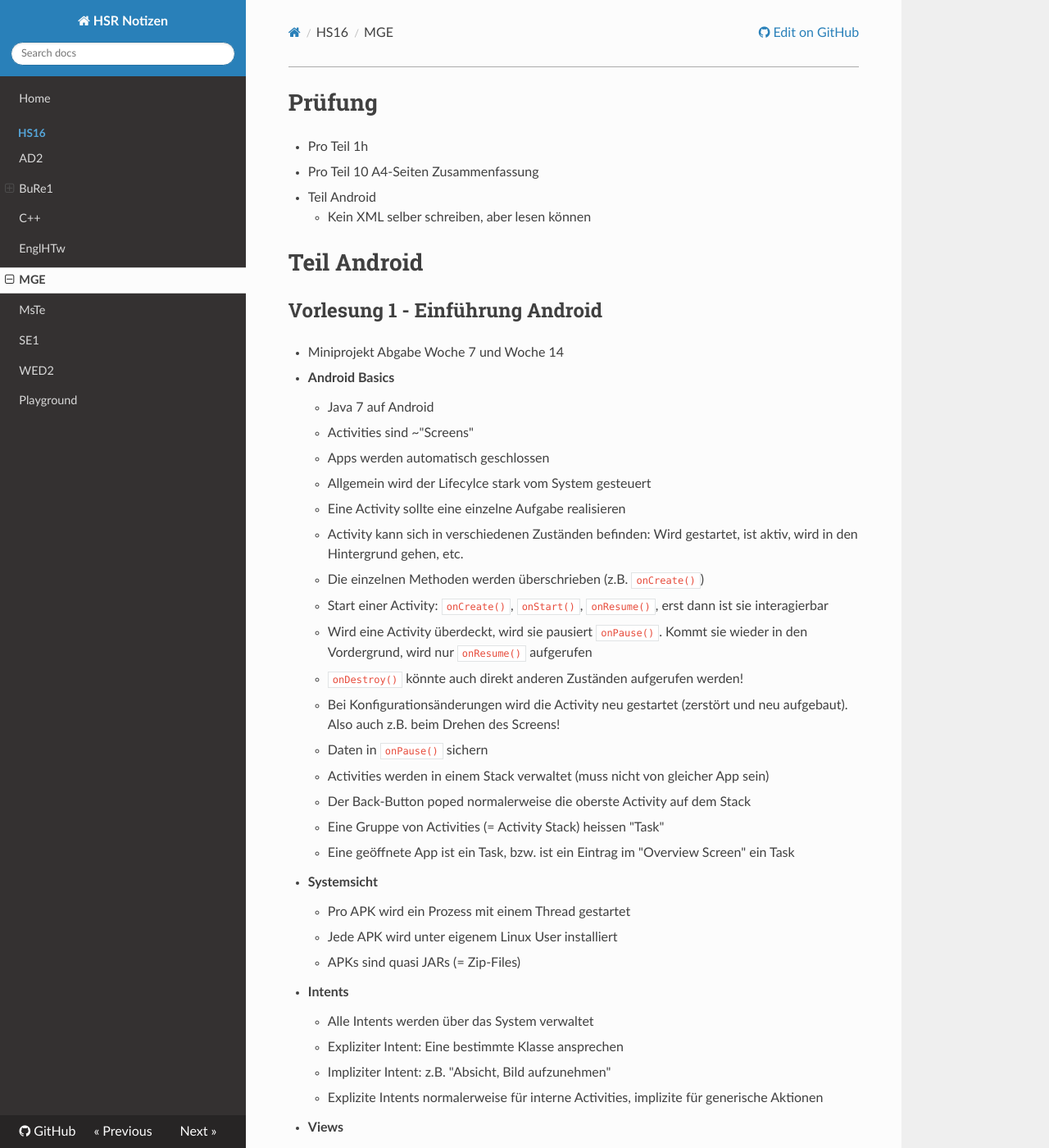
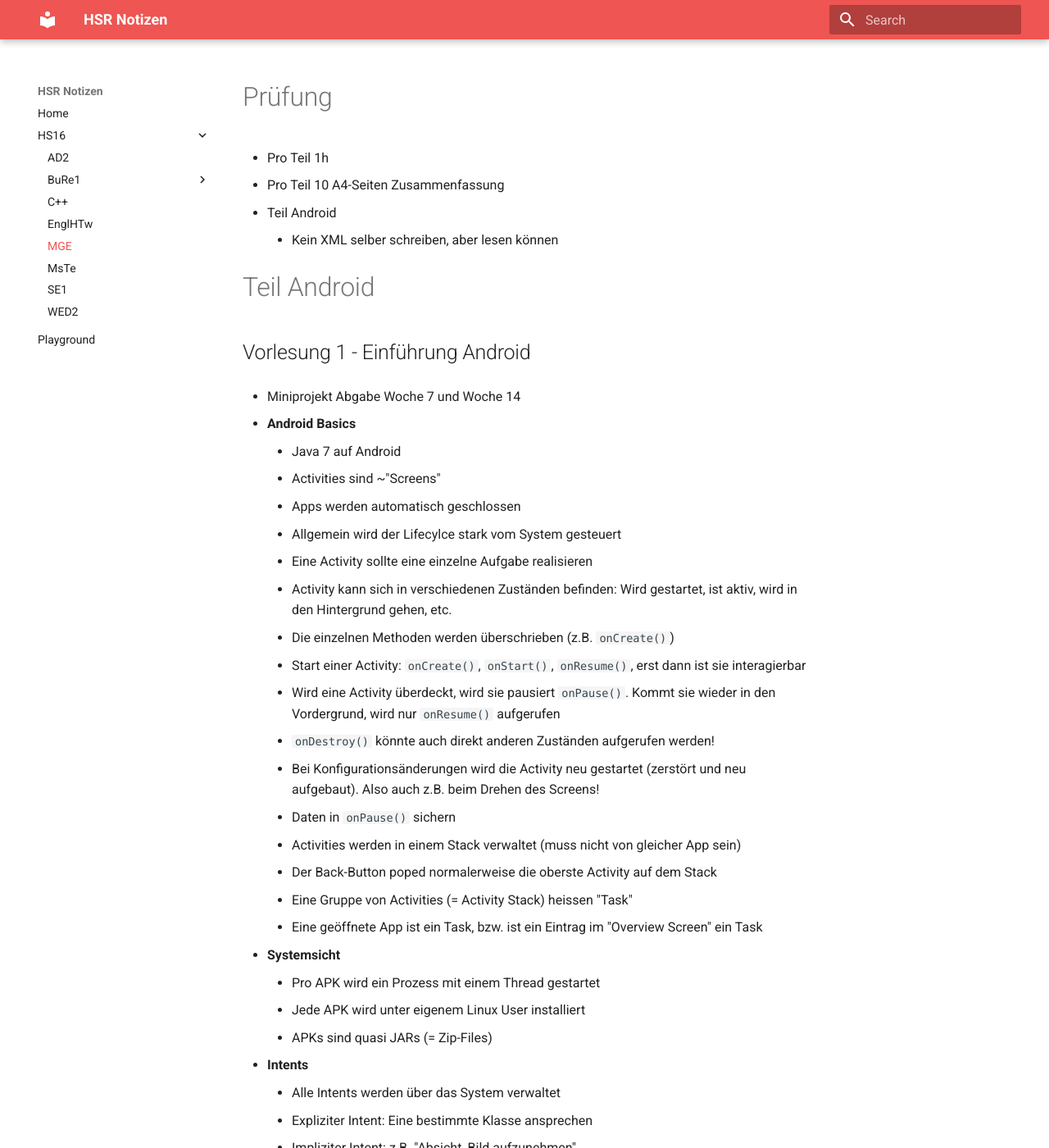
Before and after one commit to Excape/hsr-docs-hs16, an MkDocs documentation site: the page built from docs/hs16/mge.md, in a window 1280 px wide and 1400 px high. Shown: the whole window at 82% size. Built offline with MkDocs 1.6.1 and Material for MkDocs 9.7.7, drawn with Linux system fonts in a browser that asks for light colours; nearby versions of some CDN libraries; old or Windows-style settings are respelled for this version of MkDocs; some of the changed text lies outside the part shown.

Commit message:
switch theme to Material

```diff
--- a/docs/extra.css
+++ b/docs/extra.css
@@ -6,6 +6,9 @@ hr {
     border-top: 1px solid #ABABAB
 }
 
+.mi {
+    color: inherit;
+}
 code
 {
 
@@ -13,6 +16,7 @@ code
     font-size: 1em;
     background-color: rgba(0,0,0,0.04);
     color: black;
+    padding: 2px;
     /* BEGIN word wrap */
     /* Need all the following to word wrap instead of scroll box */
     /* This will override the overflow:auto if present */
--- a/mkdocs.yml
+++ b/mkdocs.yml
@@ -1,10 +1,11 @@
 site_name: HSR Notizen
-site_url: http://doc.cblog.ch
-repo_url: https://github.com/Excape/hsr-docs-hs16
+site_url: https://doc.robinsuter.ch
+#repo_url: https://github.com/Excape/hsr-docs-hs16
 site_description: HSR Study Documentation HS16
 site_author: Robin Suter
+copyright: 'Copyright (c) 2016 Robin Suter'
 
-theme: readthedocs
+theme: 'material'
 
 pages:
   - Home: 'index.md'
@@ -28,6 +29,18 @@ markdown_extensions:
   - sane_lists
   - admonition
   - mdx_math
+  - codehilite(css_class=code)
+
+extra:
+    palette:
+        primary: 'red'
+        accent: 'amber'
+    font:
+        text: 'Roboto'
+        code: 'Roboto Mono'
+    author:
+        github: 'excape'
+        twitter: 'robin_suter'
 
 extra_javascript: ['https://cdn.mathjax.org/mathjax/latest/MathJax.js?config=TeX-AMS_HTML']
 extra_css: [extra.css]
--- a/requirements.txt
+++ b/requirements.txt
@@ -1,2 +1,4 @@
 mkdocs>=0.15.3
 python-markdown-math>=0.2
+mkdocs-material>=0.2.4
+Pygments>=2.1.3
```
